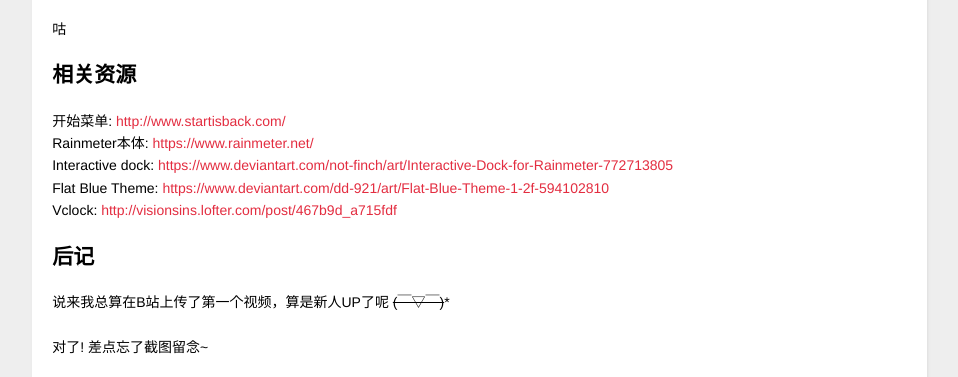
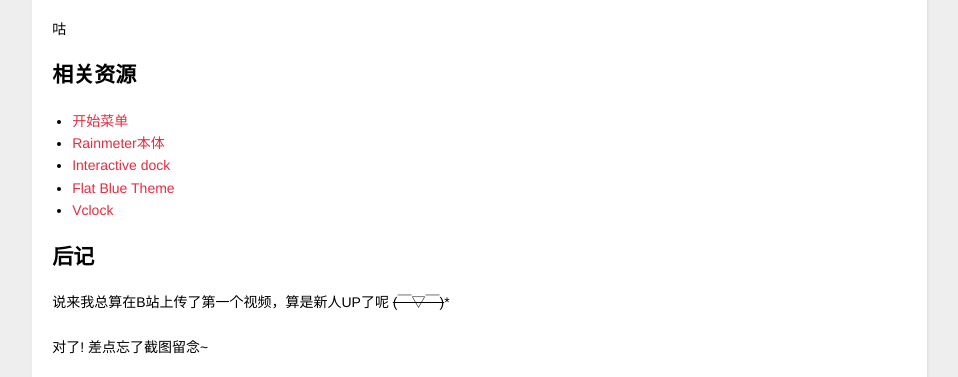
Before and after one commit to etchone/blog, a plain HTML site: page 2020/04/10/Windows美化方案/index.html in a window 1280 px wide. Shown: the part 1985-2362 px from the top of the page, without its empty margins (8-966 px from the left). Drawn offline with nearby package versions, Linux system fonts and the light colour scheme; some packages are replaced by stand-ins of ours; no server answers.

Commit message:
Site updated: 2020-04-29 20:08:34

```diff
--- a/2020/04/10/Windows美化方案/index.html
+++ b/2020/04/10/Windows美化方案/index.html
@@ -15,7 +15,7 @@
 <meta property="og:locale" content="cn">
 <meta property="og:image" content="https://blog.h1msk.cc/2020/04/10/Windows%E7%BE%8E%E5%8C%96%E6%96%B9%E6%A1%88/%E6%95%88%E6%9E%9C%E5%9B%BE.png">
 <meta property="article:published_time" content="2020-04-10T09:17:49.000Z">
-<meta property="article:modified_time" content="2020-04-13T05:08:07.585Z">
+<meta property="article:modified_time" content="2020-04-29T07:45:00.926Z">
 <meta property="article:author" content="John Doe">
 <meta property="article:tag" content="美化">
 <meta property="article:tag" content="Windows">
@@ -174,7 +174,13 @@
 <h2 id="视频效果"><a href="#视频效果" class="headerlink" title="视频效果"></a>视频效果</h2><iframe src="//player.bilibili.com/player.html?aid=882654676&bvid=BV1tK4y1r7tB&cid=176488098&page=1" scrolling="no" allowfullscreen="true"> </iframe>
 
 <h2 id="教程"><a href="#教程" class="headerlink" title="教程"></a>教程</h2><p>咕</p>
-<h2 id="相关资源"><a href="#相关资源" class="headerlink" title="相关资源"></a>相关资源</h2><p>   开始菜单: <a href="http://www.startisback.com/" target="_blank" rel="noopener">http://www.startisback.com/</a><br>   Rainmeter本体: <a href="https://www.rainmeter.net/" target="_blank" rel="noopener">https://www.rainmeter.net/</a><br>   Interactive dock: <a href="https://www.deviantart.com/not-finch/art/Interactive-Dock-for-Rainmeter-772713805" target="_blank" rel="noopener">https://www.deviantart.com/not-finch/art/Interactive-Dock-for-Rainmeter-772713805</a><br>   Flat Blue Theme: <a href="https://www.deviantart.com/dd-921/art/Flat-Blue-Theme-1-2f-594102810" target="_blank" rel="noopener">https://www.deviantart.com/dd-921/art/Flat-Blue-Theme-1-2f-594102810</a><br>   Vclock: <a href="http://visionsins.lofter.com/post/467b9d_a715fdf" target="_blank" rel="noopener">http://visionsins.lofter.com/post/467b9d_a715fdf</a></p>
+<h2 id="相关资源"><a href="#相关资源" class="headerlink" title="相关资源"></a>相关资源</h2><ul>
+<li><a href="http://www.startisback.com/" target="_blank" rel="noopener">开始菜单</a></li>
+<li><a href="https://www.rainmeter.net/" target="_blank" rel="noopener">Rainmeter本体</a></li>
+<li><a href="https://www.deviantart.com/not-finch/art/Interactive-Dock-for-Rainmeter-772713805" target="_blank" rel="noopener">Interactive dock</a></li>
+<li><a href="https://www.deviantart.com/dd-921/art/Flat-Blue-Theme-1-2f-594102810" target="_blank" rel="noopener">Flat Blue Theme</a></li>
+<li><a href="http://visionsins.lofter.com/post/467b9d_a715fdf" target="_blank" rel="noopener">Vclock</a></li>
+</ul>
 <h2 id="后记"><a href="#后记" class="headerlink" title="后记"></a>后记</h2><p>说来我总算在B站上传了第一个视频，算是新人UP了呢 <del>(￣▽￣)</del>*</p>
 <p>对了! 差点忘了截图留念~</p>
 <p>就放在这里啦~</p>
```
Also changed, not shown: 2020/04/11/Hexo-Widget折叠效果/index.html (+2 -1 lines), 2020/04/11/Hexo-随机子标题/index.html (+1 -1 lines), 2020/04/13/MSYS2-换源/index.html (+4 -6 lines), 2020/04/17/STM32CubeMX-USB-VCP-驱动正常但不能连接-解决方法/index.html (+1 -1 lines).
